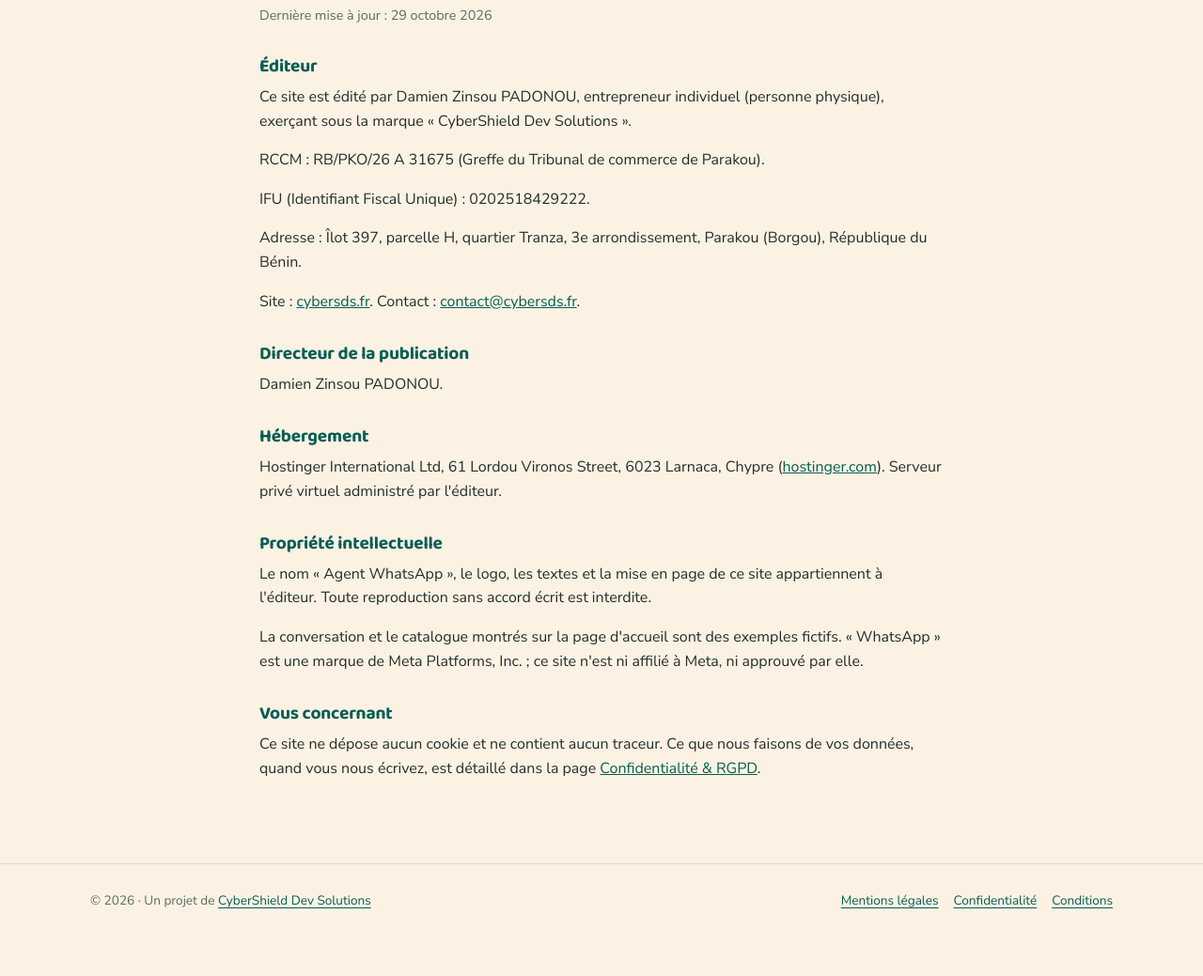
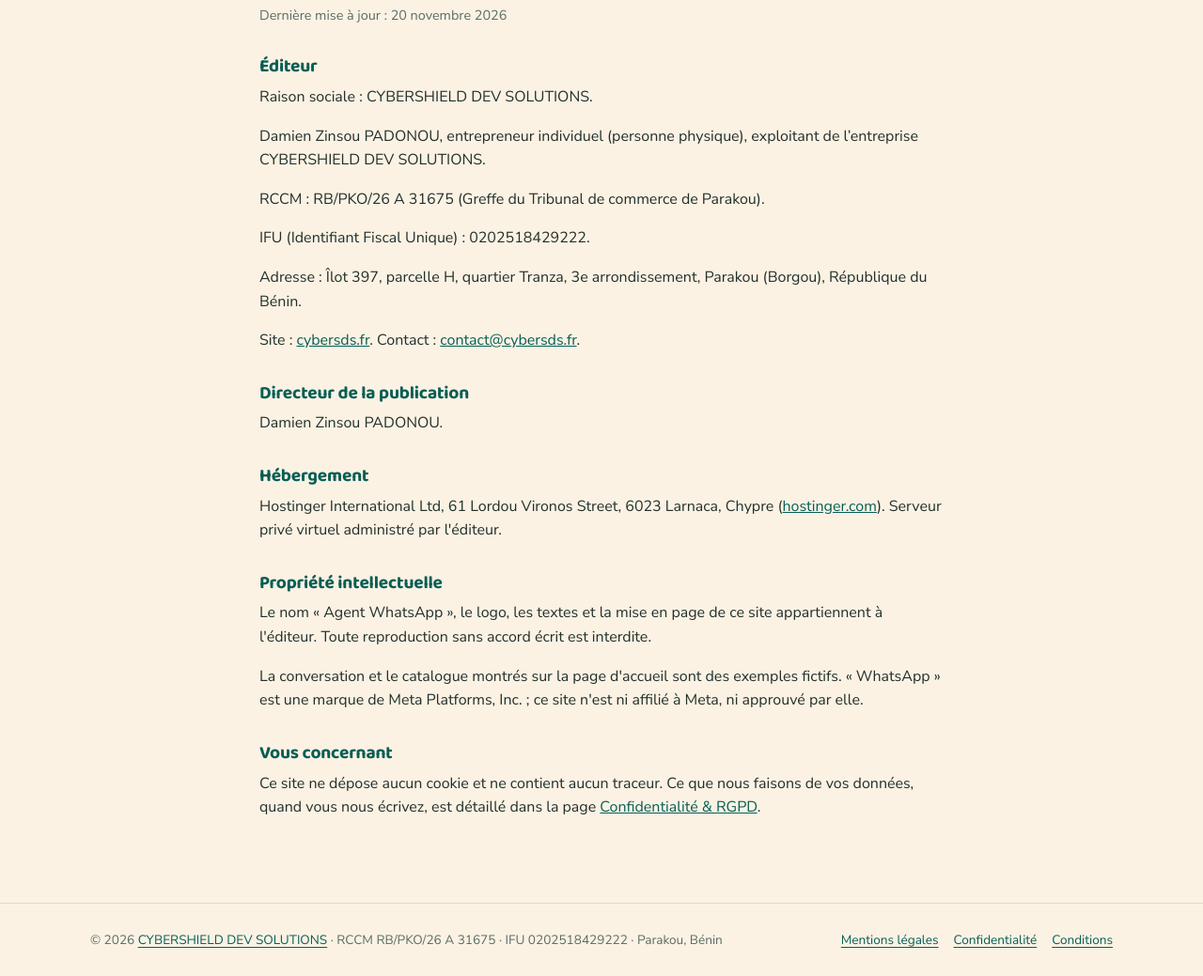
Before and after one commit to predator229/whatsapp-agent, a website built with Vite: page legal/mentions/index.html in a window 1280 px wide. Shown: the part 191-1230 px from the top of the page at 94% size. Before the commit the page ends 1189 px from the top, so only its background shows below. Built offline with nearby package versions, Linux system fonts and the light colour scheme.

Commit message:
feat(legal): show legal business name CYBERSHIELD DEV SOLUTIONS

```diff
--- a/legal/mentions/index.html
+++ b/legal/mentions/index.html
@@ -30,10 +30,11 @@
   <article class="wrap legal">
     <p class="legal__eyebrow">Mentions légales</p>
     <h1>Qui édite ce service</h1>
-    <p class="legal__updated">Dernière mise à jour : 29 octobre 2026</p>
+    <p class="legal__updated">Dernière mise à jour : 20 novembre 2026</p>
       <section class="legal__section">
         <h2>Éditeur</h2>
-        <p>Ce site est édité par Damien Zinsou PADONOU, entrepreneur individuel (personne physique), exerçant sous la marque « CyberShield Dev Solutions ».</p>
+        <p>Raison sociale : CYBERSHIELD DEV SOLUTIONS.</p>
+        <p>Damien Zinsou PADONOU, entrepreneur individuel (personne physique), exploitant de l’entreprise CYBERSHIELD DEV SOLUTIONS.</p>
         <p>RCCM : RB/PKO/26 A 31675 (Greffe du Tribunal de commerce de Parakou).</p>
         <p>IFU (Identifiant Fiscal Unique) : 0202518429222.</p>
         <p>Adresse : Îlot 397, parcelle H, quartier Tranza, 3e arrondissement, Parakou (Borgou), République du Bénin.</p>
@@ -61,7 +62,7 @@
 
 <footer class="site-footer">
   <div class="wrap site-footer__inner">
-    <p>© 2026 · Un projet de <a href="https://cybersds.fr">CyberShield Dev Solutions</a></p>
+    <p>© 2026 <a href="https://cybersds.fr">CYBERSHIELD DEV SOLUTIONS</a> · RCCM RB/PKO/26 A 31675 · IFU 0202518429222 · Parakou, Bénin</p>
     <nav class="site-footer__links" aria-label="Informations légales">
       <a href="../../legal/mentions/">Mentions légales</a>
       <a href="../../legal/confidentialite/">Confidentialité</a>
```
Also changed, not shown: index.html (+1 -1 lines), legal/conditions/index.html (+1 -1 lines), legal/confidentialite/index.html (+3 -3 lines).
